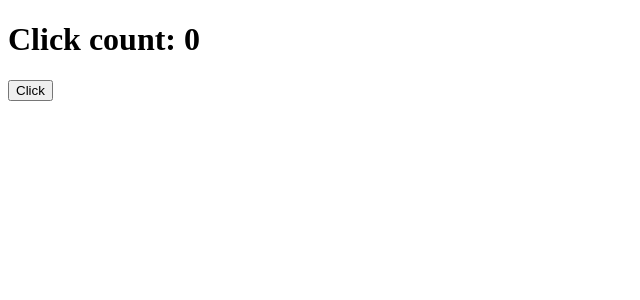
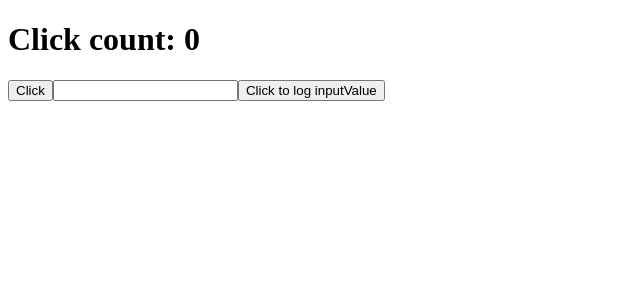
Before and after one commit to NataliiaYakovenko/react-rom-app, a React (Create React App) app: page / in a window 1280 px wide. Shown: the top 300 px of the page, without its empty margins (0-640 px from the left). Built offline with nearby package versions, Linux system fonts and the light colour scheme.

Commit message:
Add useCallback

```diff
--- a/src/components/SandboxComponent/Clicker.js
+++ b/src/components/SandboxComponent/Clicker.js
@@ -5,6 +5,7 @@ import { useState, useCallback } from "react";
 
 function Clicker() {
   const [clickCount, setClickCount] = useState(0);
+  const [inputValue, setInputValue] = useState("");
 
   // const clickHandler =()=>{
   //   setClickCount(clickCount + 1)
@@ -14,10 +15,40 @@ function Clicker() {
     setClickCount((clickCount) => clickCount + 1);
   }, []);
 
+  // const changeHandler =({target:{value,name}})=>{
+  //   setInputValue(Number(value))
+  // }
+
+  const changeHandler = useCallback(({ target: { value} }) => {
+    setInputValue(Number(value));
+  }, []);
+
+  //   const logValueHandler=()=>{
+  // let sum = 0
+
+  // for(let i = 0; i<inputValue; i++){
+  //     sum += i
+  // }
+  //     console.log(sum)
+  //     console.log(inputValue)
+  //   }
+
+  const logValueHandler = useCallback(() => {
+    let sum = 0;
+
+    for (let i = 0; i < inputValue; i++) {
+      sum += i;
+    }
+    console.log(sum);
+    console.log(inputValue);
+  }, [inputValue]);
+
   return (
     <>
       <h1>Click count: {clickCount}</h1>
       <button onClick={clickHandler}>Click</button>
+      <input type="text" value={inputValue} onChange={changeHandler} />
+      <button onClick={logValueHandler}>Click to log inputValue</button>
     </>
   );
 }
```
